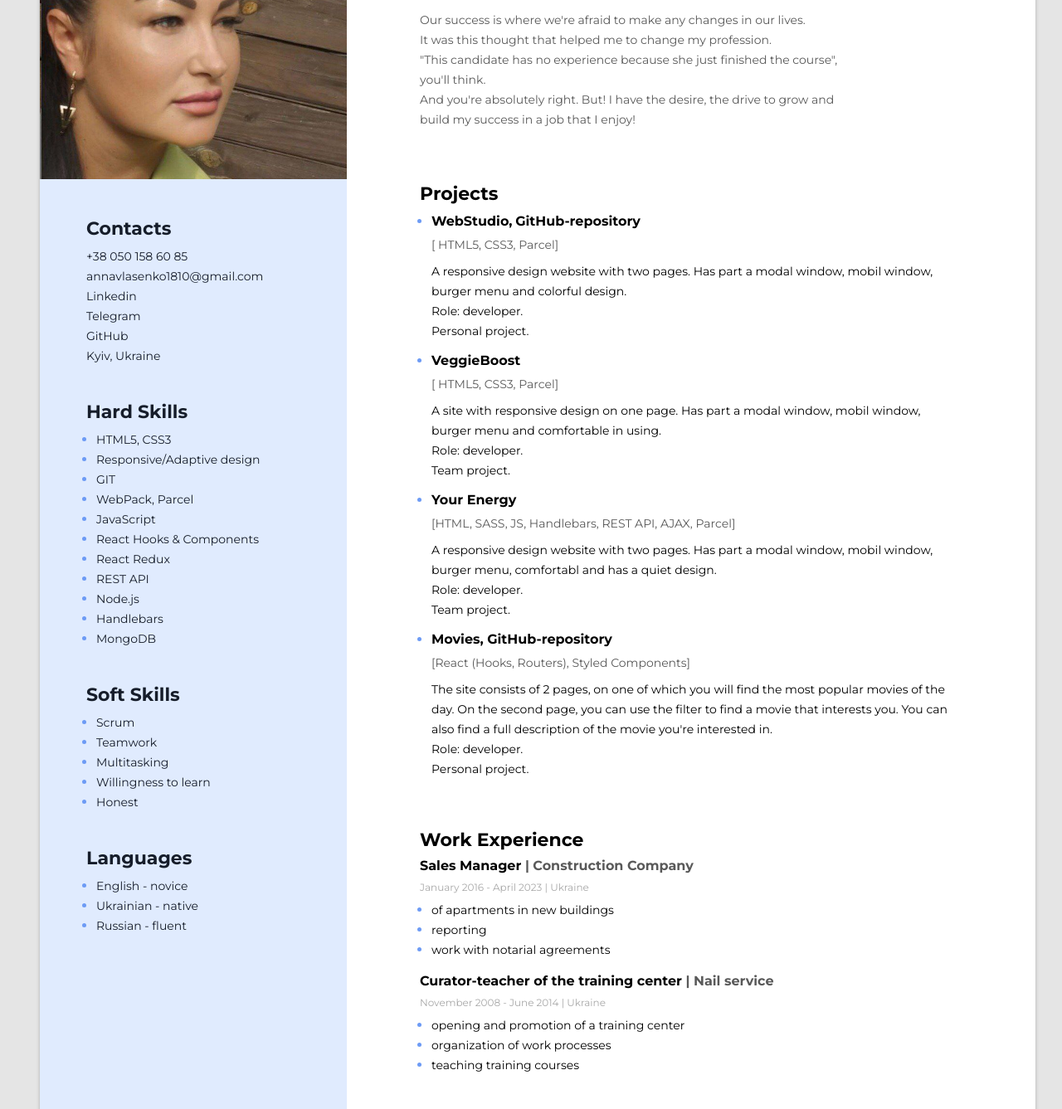
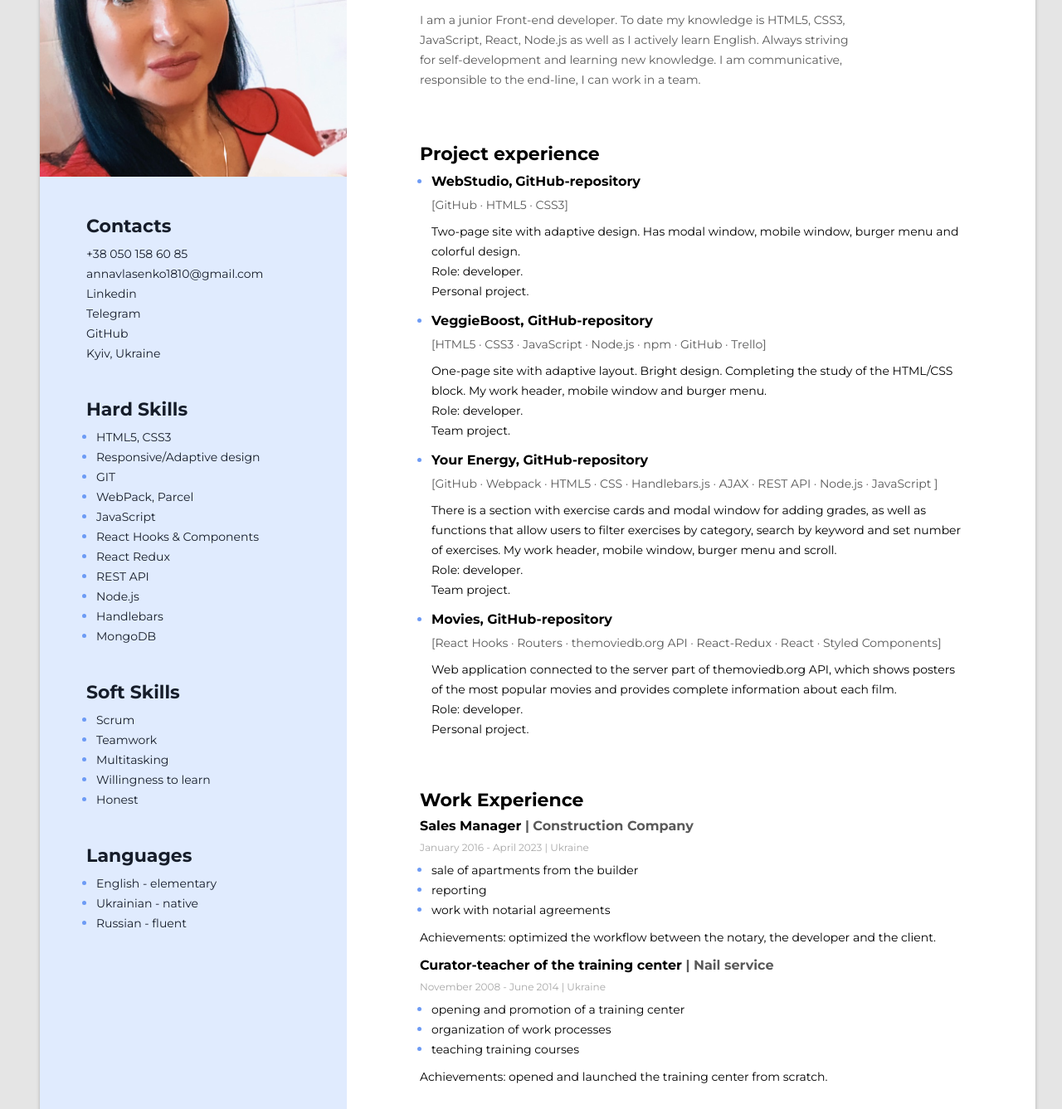
Before and after one commit to AnnaVlasenko18/resume, a website: page index.html in a window 1280 px wide. Shown: the part 256-1593 px from the top of the page at 83% size. Drawn offline with Linux system fonts and the light colour scheme.

Commit message:
task_end

```diff
--- a/css/styles.css
+++ b/css/styles.css
@@ -171,6 +171,13 @@ body {
   margin: 0;
 }
 
+.text-experience {
+  font-style: normal;
+  font-weight: 400;
+  font-size: 14px;
+  line-height: 15px;
+}
+
 /* Education */
 .ediccation-title {
   font-style: normal;
--- a/index.html
+++ b/index.html
@@ -24,18 +24,15 @@
 
             <!-- About me  -->
             <div class="about-me-container">
+                <h1 class="my-name">Anna Vlasenko</h1>
                 <h2 class="my-profession">Front-End Developer</h2>
-                <h1 class="my-name">Anna Vlasenko</h1>
-                <p class="my-descr">Our success is where we're afraid to make any changes in our lives.
-                    <p class="my-descr">It was this thought that helped me to change my profession.</p>
-                    <p class="my-descr">"This candidate has no experience because she just finished the course", you'll think.</p>
-                    <p class="my-descr">And you're absolutely right. But! I have the desire, the drive to grow and build my success in a job that I enjoy!</p>
+                <p class="my-descr">I am a junior Front-end developer. To date my knowledge is HTML5, CSS3, JavaScript, React, Node.js as well as I actively learn English. Always striving for self-development and learning new knowledge. I am communicative, responsible to the end-line, I can work in a team.
                 </p>
             </div>
 
             <!-- My projects -->
             <div class="project-container">
-                <h3 class="main-content-titel">Projects</h3>
+                <h3 class="main-content-titel">Project experience</h3>
 
                 <ul class="project-list">
                     <li class="list-projects">
@@ -44,9 +41,9 @@
                             class="project-item-link" target="_blank">WebStudio,</a>
                              <a href="https://github.com/AnnaVlasenko18/goit-markup-hw-01"
                             class="project-item-link" target="_blank">GitHub-repository </a>
-                            <p class="info-progects">[ HTML5, CSS3, Parcel]</p>
-                             <p class="progects-text">A responsive design website with two pages. Has part a modal window, mobil window, burger menu and colorful
-                            design. </p>
+                            <p class="info-progects">[GitHub · HTML5 · CSS3]</p>
+                             <p class="progects-text">Two-page site with adaptive design. Has modal window, mobile window, burger menu and colorful design.
+                             </p>
                              <p class="progects-text">Role: developer.</p>
                              <p class="progects-text">Personal project.</p>
                         </span>
@@ -55,9 +52,11 @@
                     <li class="list-projects">
                         <span class="project-item">
                             <a href="https://havr1985.github.io/project-team-5/"
-                            class="project-item-link" target="_blank">VeggieBoost </a>
-                            <p class="info-progects">[ HTML5, CSS3, Parcel]</p>
-                            <p class="progects-text">A site with responsive design on one page. Has part a modal window, mobil window, burger menu and comfortable in using.</p>
+                            class="project-item-link" target="_blank">VeggieBoost, </a>
+                            <a href="https://github.com/AnnaVlasenko18/project-team-5"
+                            class="project-item-link" target="_blank">GitHub-repository </a>
+                            <p class="info-progects">[HTML5 · CSS3 · JavaScript · Node.js · npm · GitHub · Trello]</p>
+                            <p class="progects-text">One-page site with adaptive layout. Bright design. Completing the study of the HTML/CSS block. My work header, mobile window and burger menu.</p>
                             <p class="progects-text">Role: developer.</p>
                             <p class="progects-text">Team project.</p>
                     </span>
@@ -65,21 +64,23 @@
                     <li class="list-projects">
                         <span class="project-item">
                             <a href="https://annzhdan.github.io/smart-energy/index.html"
-                            class="project-item-link" target="_blank">Your Energy </a>
-                            <p  class="info-progects">[HTML, SASS, JS, Handlebars, REST API, AJAX, Parcel]</p>
-                            <p class="progects-text"> A responsive design website with two pages. Has part a modal window, mobil window, burger menu, comfortabl and has a quiet design.</p>
+                            class="project-item-link" target="_blank">Your Energy, </a>
+                            <a href="https://github.com/AnnaVlasenko18/smart-energy"
+                            class="project-item-link" target="_blank">GitHub-repository </a>
+                            <p  class="info-progects">[GitHub · Webpack · HTML5 · CSS · Handlebars.js · AJAX · REST API · Node.js · JavaScript ]</p>
+                            <p class="progects-text"> There is a section with exercise cards and modal window for adding grades, as well as functions that allow users to filter exercises by category, search by keyword and set number of exercises. My work header, mobile window, burger menu and scroll.</p>
                             <p class="progects-text">Role: developer.</p>
                             <p class="progects-text">Team project.</p>
                     </span>
                     </li>
                     <li class="list-projects">
                         <span class="project-item">
-                            <a href="https://github.com/AnnaVlasenko18/goit-react-hw-05-movies"
+                            <a href="https://annavlasenko18.github.io/goit-react-hw-05-movies/"
                             class="project-item-link" target="_blank">Movies, </a>
                             <a href="https://github.com/AnnaVlasenko18/goit-react-hw-05-movies"
                             class="project-item-link" target="_blank">GitHub-repository </a>
-                            <p class="info-progects">[React (Hooks, Routers), Styled Components]</p>
-                            <p class="progects-text">The site consists of 2 pages, on one of which you will find the most popular movies of the day. On the second page, you can use the filter to find a movie that interests you. You can also find a full description of the movie you're interested in.</p>
+                            <p class="info-progects">[React Hooks · Routers · themoviedb.org API · React-Redux · React · Styled Components]</p>
+                            <p class="progects-text">Web application connected to the server part of themoviedb.org API, which shows posters of the most popular movies and provides complete information about each film.</p>
                             <p class="progects-text">Role: developer.</p>
                             <p class="progects-text">Personal project.</p>
                     </span>
@@ -102,10 +103,11 @@
                     <p class="work-period">January 2016 - April 2023 | Ukraine</p>
 
                     <ul class="work-duties-list">
-                        <li class="work-item"><span class="work-duties">of apartments in new buildings</span> </li>
+                        <li class="work-item"><span class="work-duties">sale of apartments from the builder</span> </li>
                         <li class="work-item"><span class="work-duties">reporting</span> </li>
                         <li class="work-item"><span class="work-duties">work with notarial agreements</span></li>
                     </ul>
+                    <p class="text-experience">Achievements: optimized the workflow between the notary, the developer and the client.</p>
                 </div>
 
                 <!--Company 2  -->
@@ -122,6 +124,7 @@
                         <li class="work-item"><span class="work-duties">organization of work processes</span></li>
                         <li class="work-item"><span class="work-duties">teaching training courses</span></li>
                     </ul>
+                    <p class="text-experience">Achievements: opened and launched the training center from scratch.</p>
                 </div>
             </div>
 
@@ -135,7 +138,7 @@
                          <p class="education-period">April 2023 - March 2024 | Ukraine</p>
                     </li class="ediccation-item">
                     <li class="ediccation-item"><span class="my-education">Donetsk National Technical University</span>
-                        <p class="ediccation-info">Financier</p>
+                        <p class="ediccation-info">Financier | Special</p>
                         <p class="education-period">September 2002 - June 2007 | Ukraine</p>
                    </li>
                 </ul>
@@ -144,7 +147,7 @@
 
         <!-------------------------------------- Sidebar ----------------------------------------------------->
         <aside class="sidebar">
-            <img src="./img/frame1.jpg" alt="My photo" width="370px" class="my-photo">
+            <img src="./img/4.jpg" alt="My photo" width="370px" class="my-photo">
 
 
             <!-- Contacts -->
@@ -240,7 +243,7 @@
                 <h3 class="sidebar-titel">Languages</h3>
                 <ul class="lang-list">
                      <li class="lang-soft-iten">
-                    <span class="lang-soft-text">English - novice</span>
+                    <span class="lang-soft-text">English - elementary</span>
                      </li>
                      <li class="lang-soft-iten">
                     <span class="lang-soft-text">Ukrainian - native</span>
```
Also changed, not shown: img/4.jpg (added), img/5.jpg (added).
